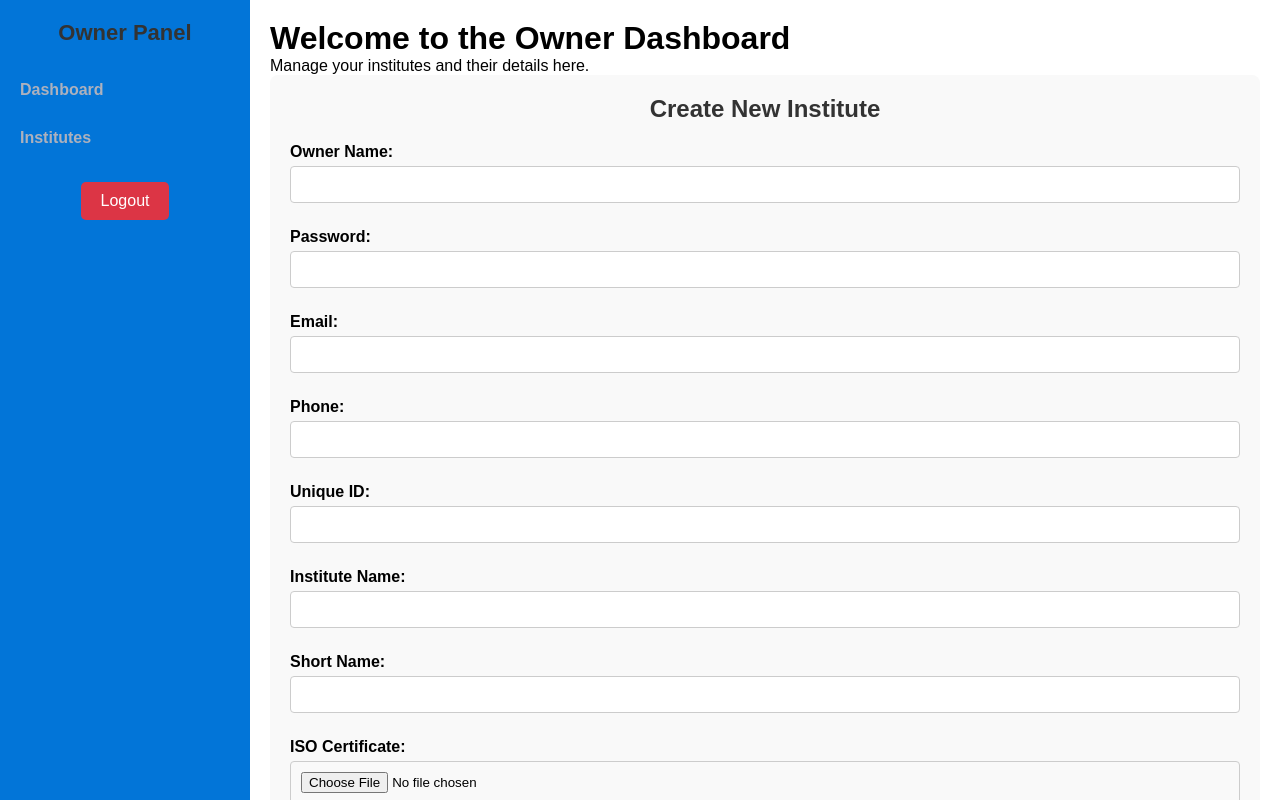
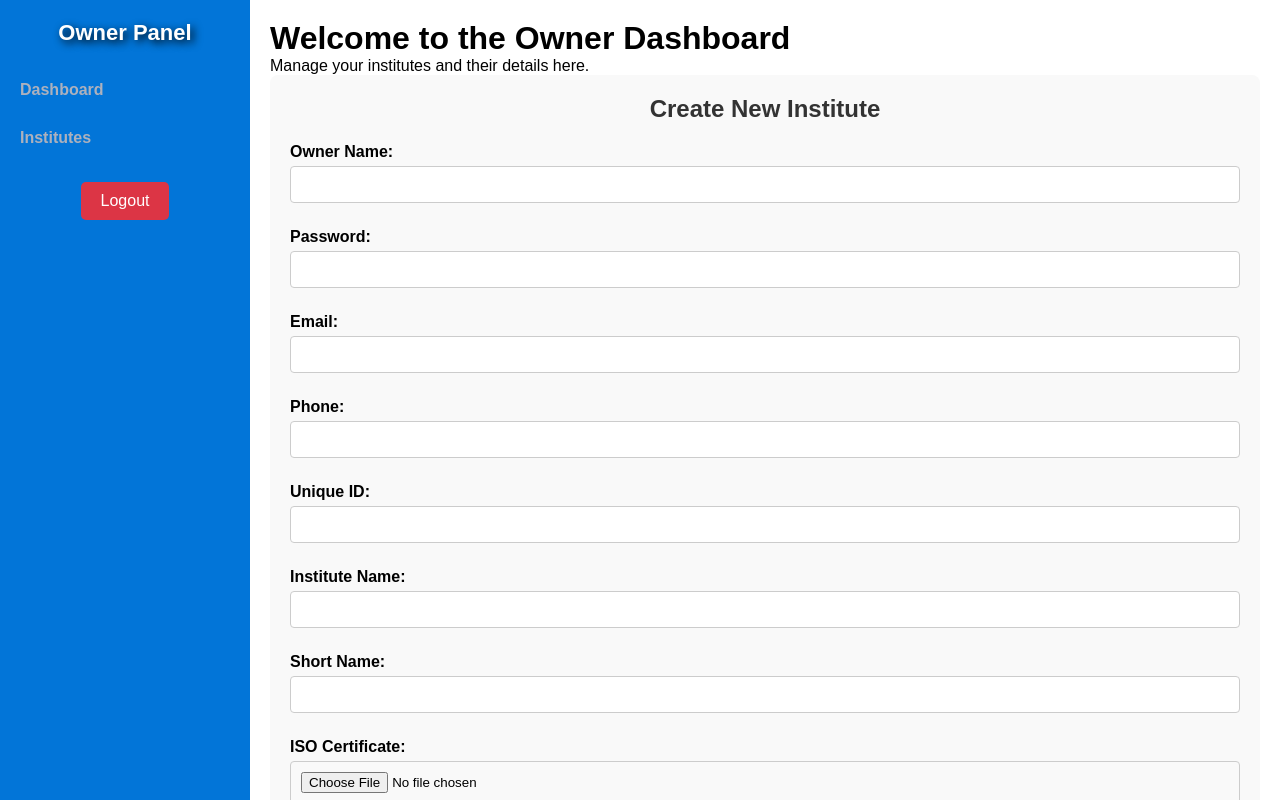
Before and after one commit to Harsh1jatt/dhexams, a React (Create React App) app: page /owner-dashboard in a window 1280 px wide. Built offline with nearby package versions, Linux system fonts and the light colour scheme; sample sign-in values are in the browser's storage.

Commit message:
Update Admin.css

```diff
--- a/src/pages/components/css/Admin.css
+++ b/src/pages/components/css/Admin.css
@@ -30,6 +30,8 @@ body {
 .sidebar h2 {
   font-size: 22px;
   margin-bottom: 20px;
+  text-shadow: 3px 3px 9px black;
+  color: white;
 }
 
 .sidebar ul {
```
